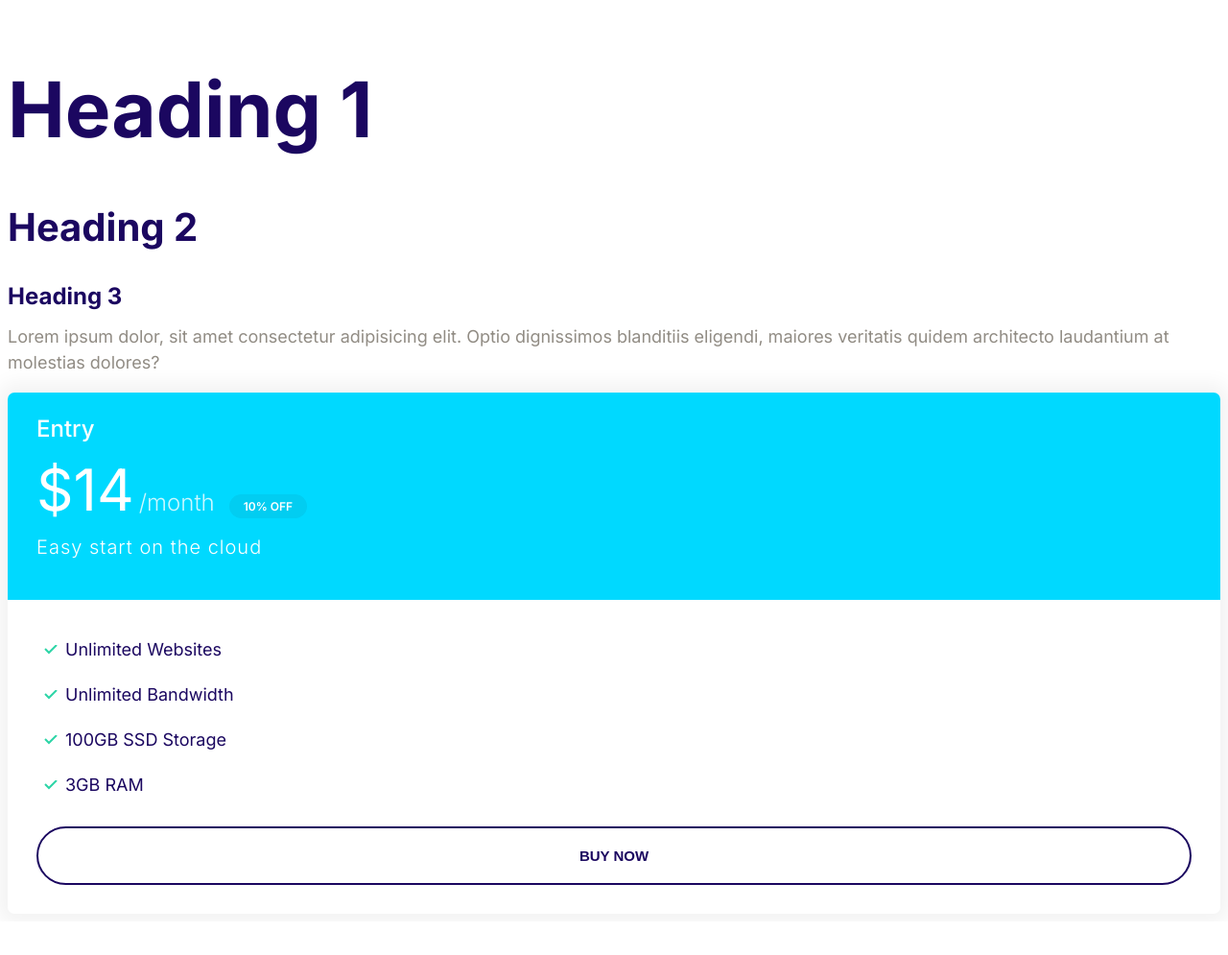
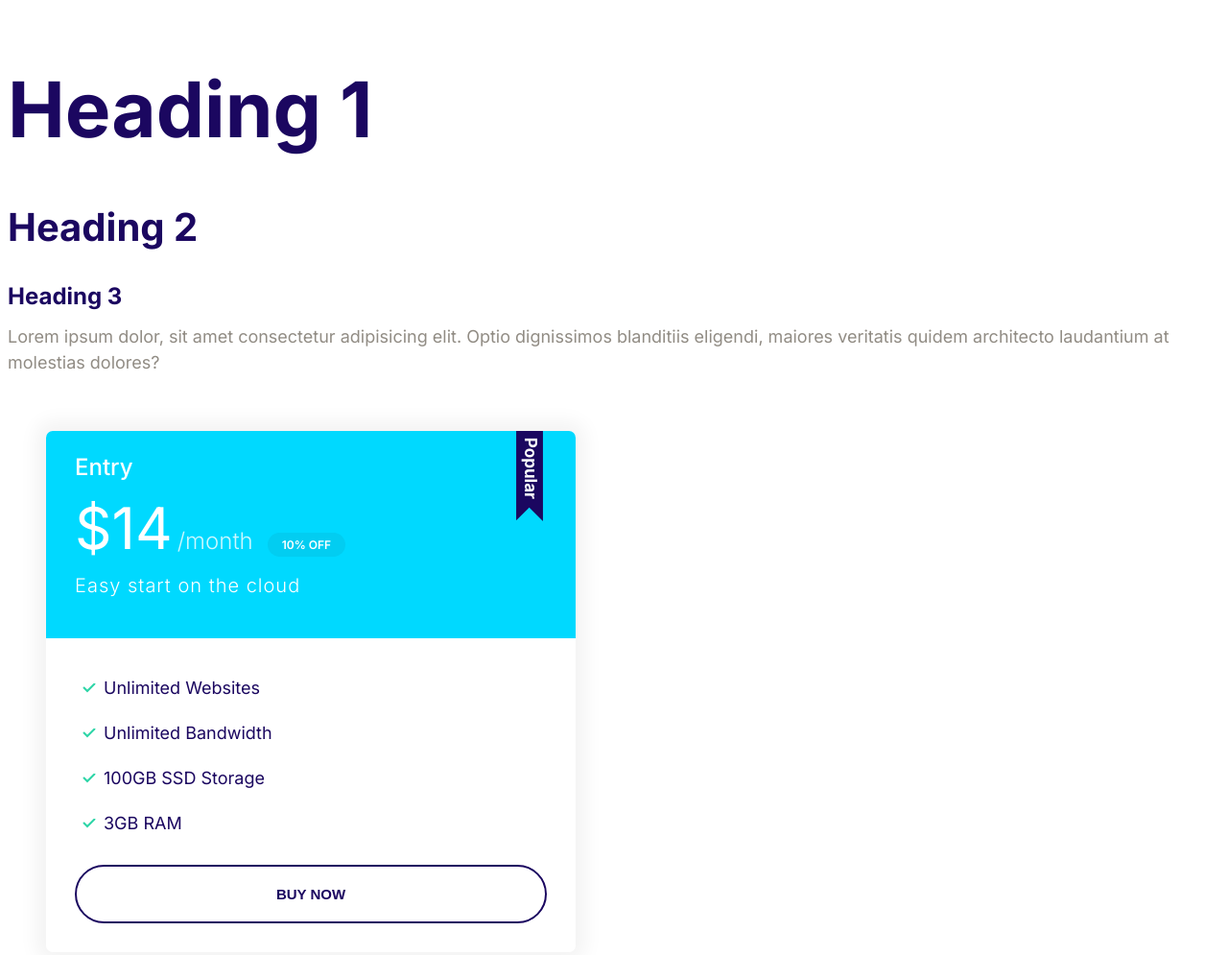
Before and after one commit to harsha7dev/moshify-clone, a plain HTML site: page index.html in a window 1280 px wide. Shown: the whole page at 96% size. Before the commit the page ends 960 px from the top, so only its background shows below. Drawn offline with Linux system fonts and the light colour scheme.

Commit message:
Adding Popular badge in plans

```diff
--- a/css/styles.css
+++ b/css/styles.css
@@ -250,7 +250,6 @@
 }
 
 /* Input */
-
 .input {
     border: 1px solid var(--color-border);
     border-radius: var(--border-radius);
@@ -312,7 +311,6 @@
 }
 
 /* Plans */
-
 .plan__name {
     color: #fff;
     margin: 0;
@@ -342,6 +340,19 @@
     margin-bottom: 2rem;
 }
 
+.plan--popular .card__header {
+    position: relative;
+}
+
+.plan--popular .card__header::before {
+    content: url(../images/popular.svg);
+    display: inline-block;
+    position: absolute;
+    top: -6px;
+    right: 5%;
+    width: 40px;
+}
+
 @media screen and(min-width: 1024px) {
     .plan__name {
         font-size: 1.4rem;
--- a/index.html
+++ b/index.html
@@ -16,7 +16,8 @@
     <p>Lorem ipsum dolor, sit amet consectetur adipisicing elit. Optio dignissimos blanditiis eligendi, maiores veritatis quidem architecto laudantium at molestias dolores?
     </p>
 
-    <div class="plan">
+    <div style="width: 50%; padding: 4rem;">
+        <div class="plan plan--popular">
             <div class="card card--secondary">
                 <div class="card__header">
                     <h3 class="plan__name">Entry</h3>
@@ -36,5 +37,6 @@
                 </div>
             </div>
         </div>
+    </div>
 </body>
 </html>
```
Also changed, not shown: components/plan.html (+1 -1 lines). Lines whose indentation alone changed are shown as unchanged.
